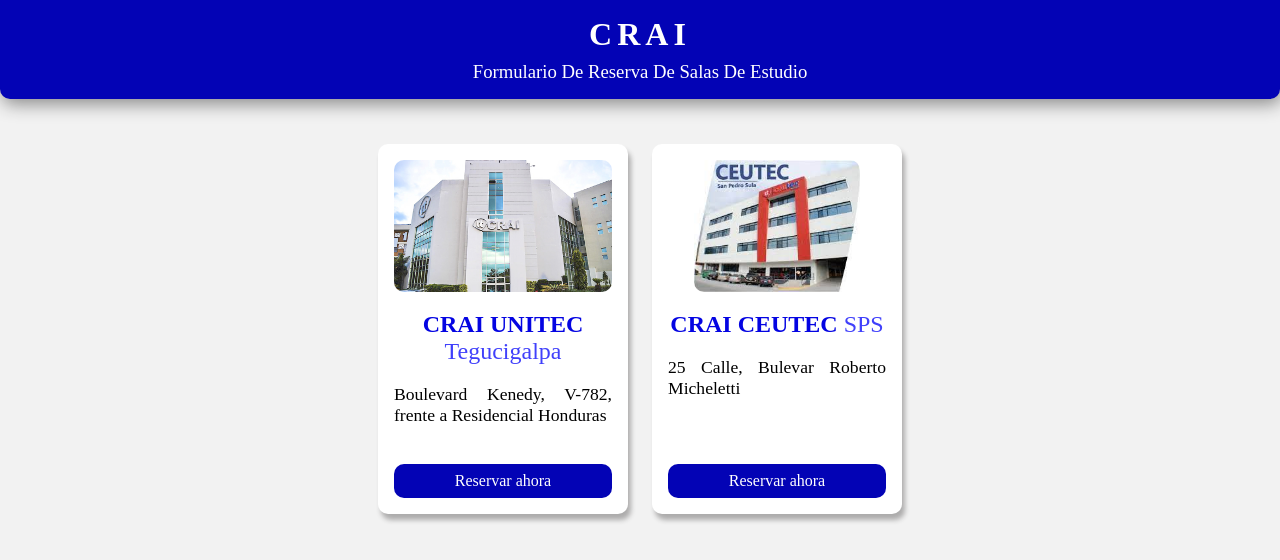
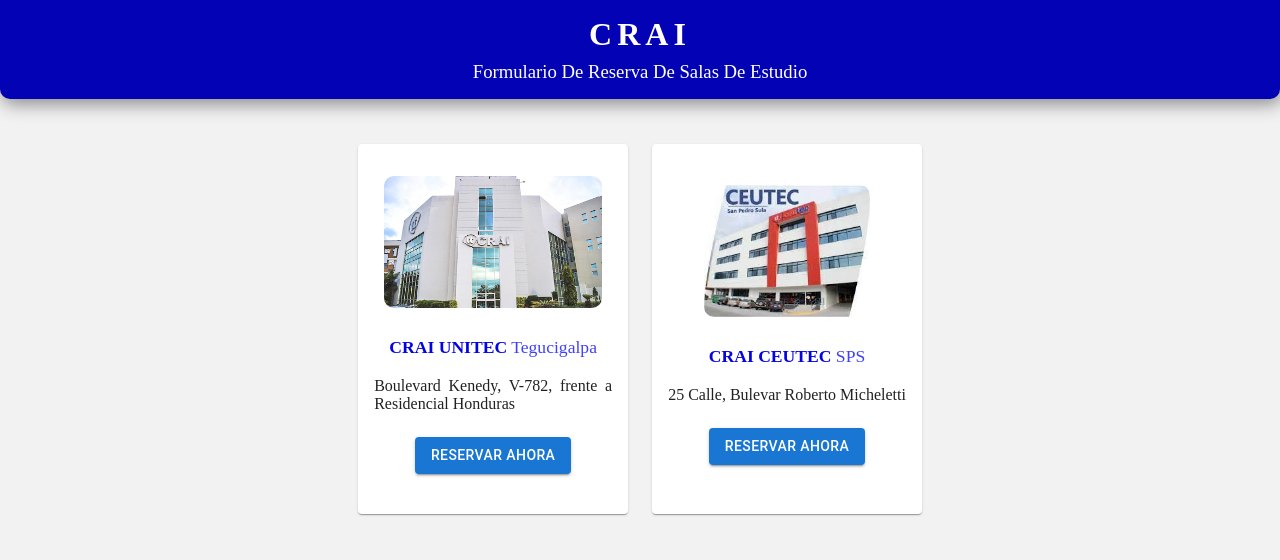
Before and after one commit to kenyy03/crai-project-frontend, a React (Create React App) app: page / in a window 1280 px wide. Shown: the top 560 px of the page. Built offline with nearby package versions, Linux system fonts and the light colour scheme; the HTML template or start-up script is replaced by a standard one.

Commit message:
Redesign with material ui for CampusCard component

```diff
--- a/package.json
+++ b/package.json
@@ -3,6 +3,9 @@
   "version": "0.1.0",
   "private": true,
   "dependencies": {
+    "@emotion/react": "^11.10.4",
+    "@emotion/styled": "^11.10.4",
+    "@mui/material": "^5.10.5",
     "@testing-library/jest-dom": "^5.16.5",
     "@testing-library/react": "^13.3.0",
     "@testing-library/user-event": "^13.5.0",
--- a/src/components/CampusCard/CampusCard.css
+++ b/src/components/CampusCard/CampusCard.css
@@ -1,14 +1,10 @@
 .card {
-  max-width: 250px;
+  max-width: 270px;
   min-height: 370px;
-  background-color: #fff;
-  padding: 1rem;
   display: flex;
   justify-content: center;
   align-items: center;
   flex-direction: column;
-  border-radius: 10px;
-  box-shadow: 3px 6px 5px #adacac;
 }
 .card:not(:last-child)  {
   margin-right: 1.5rem;
@@ -17,7 +13,7 @@
   max-width: 100%;
   max-height: 132px;
   border-radius: 10px;
-  margin-bottom: 1.2rem;
+  margin-bottom: .8rem;
 }
 .content-card  {
   display: flex;
@@ -26,7 +22,7 @@
   flex: 1 1;
 }
 .title-card  {
-  font-size: 1.5rem;
+  font-size: 1.1rem;
   font-weight: 400;
   color: #4040fb;
   text-transform: capitalize;
@@ -39,7 +35,7 @@
   color: #0404e2;
 }
 .direction-campus-card  {
-  font-size: 1.1rem;
+  font-size: 1rem;
   text-align: justify;
 }
 .button-card  {
--- a/src/components/CampusCard/CampusCard.tsx
+++ b/src/components/CampusCard/CampusCard.tsx
@@ -2,25 +2,39 @@
 import './CampusCard.css';
 import { Link } from 'react-router-dom';
 import { Campus } from '../../interfaces/Campus';
+import { Button, Card, CardActions, CardContent } from '@mui/material';
 
-interface CampusProps  {
+interface CampusProps {
   sedes: Campus;
 }
 
-const CampusCard = ({sedes}:CampusProps) => {
+const CampusCard = ({ sedes }: CampusProps) => {
   return (
-    <div className="card">
-      <img src={require(`../../assets/${sedes.nameImg}`)} alt='Campus' className='img-card' />
-      <div className="content-card">
-        <p className="title-card">
-          <span>{sedes.campusName}</span> {sedes.campusPlace}
-        </p>
-        <p className="direction-campus-card">
-          {sedes.campusDirection}
-        </p>
-      </div>
-      <Link to={'/rooms'} className="button-card" >Reservar ahora</Link>
-    </div>
+    <>
+      <Card className="card">
+        <img
+          src={require(`../../assets/${sedes.nameImg}`)}
+          alt="Campus"
+          className="img-card"
+        />
+        <CardContent>
+          <p className="title-card">
+            <span>{sedes.campusName}</span> {sedes.campusPlace}
+          </p>
+          <p className="direction-campus-card">{sedes.campusDirection}</p>
+        </CardContent>
+        <CardActions>
+          <Button variant="contained">
+            <Link
+              to={'/rooms'}
+              style={{ textDecoration: 'none', color: '#fff' }}
+            >
+              Reservar ahora
+            </Link>
+          </Button>
+        </CardActions>
+      </Card>
+    </>
   );
 };
 
```
Also changed, not shown: 1 other file (tests, documents, lock files or other folders).
